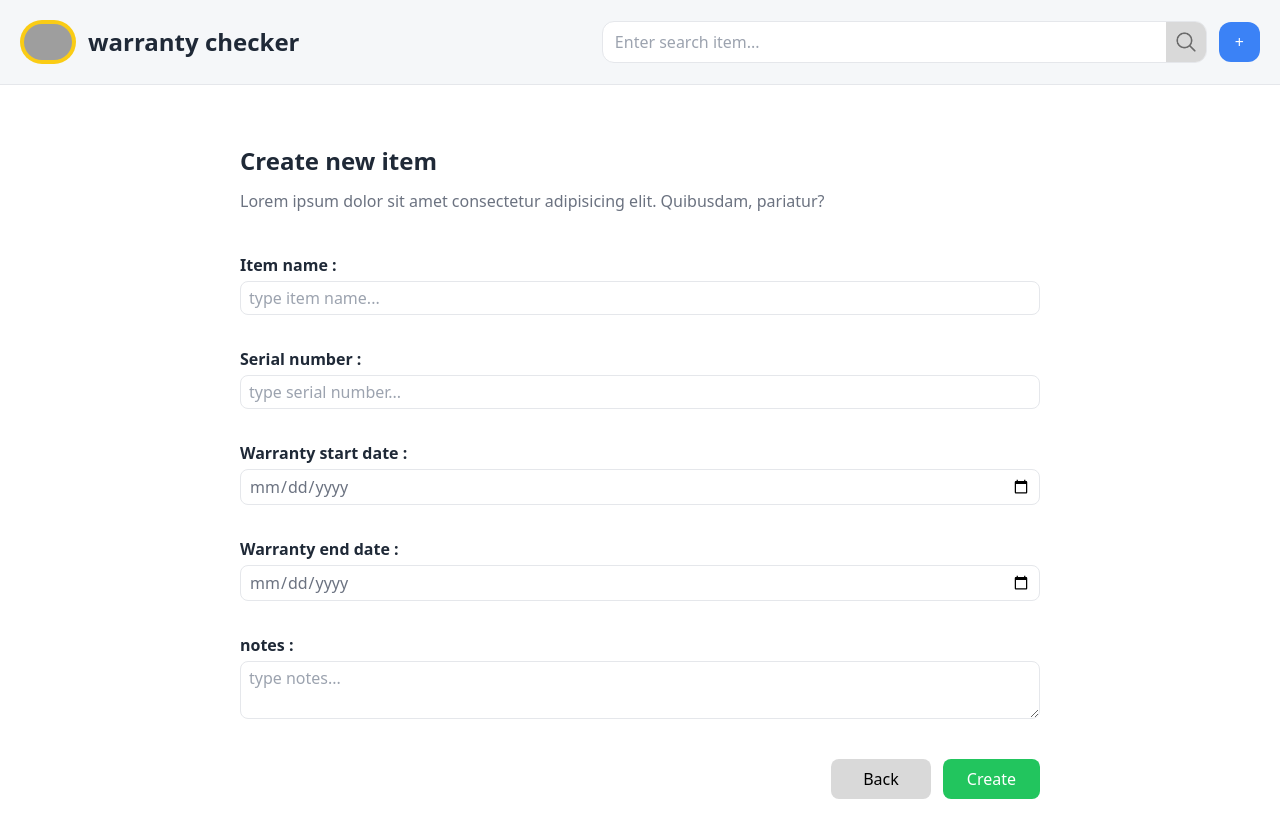
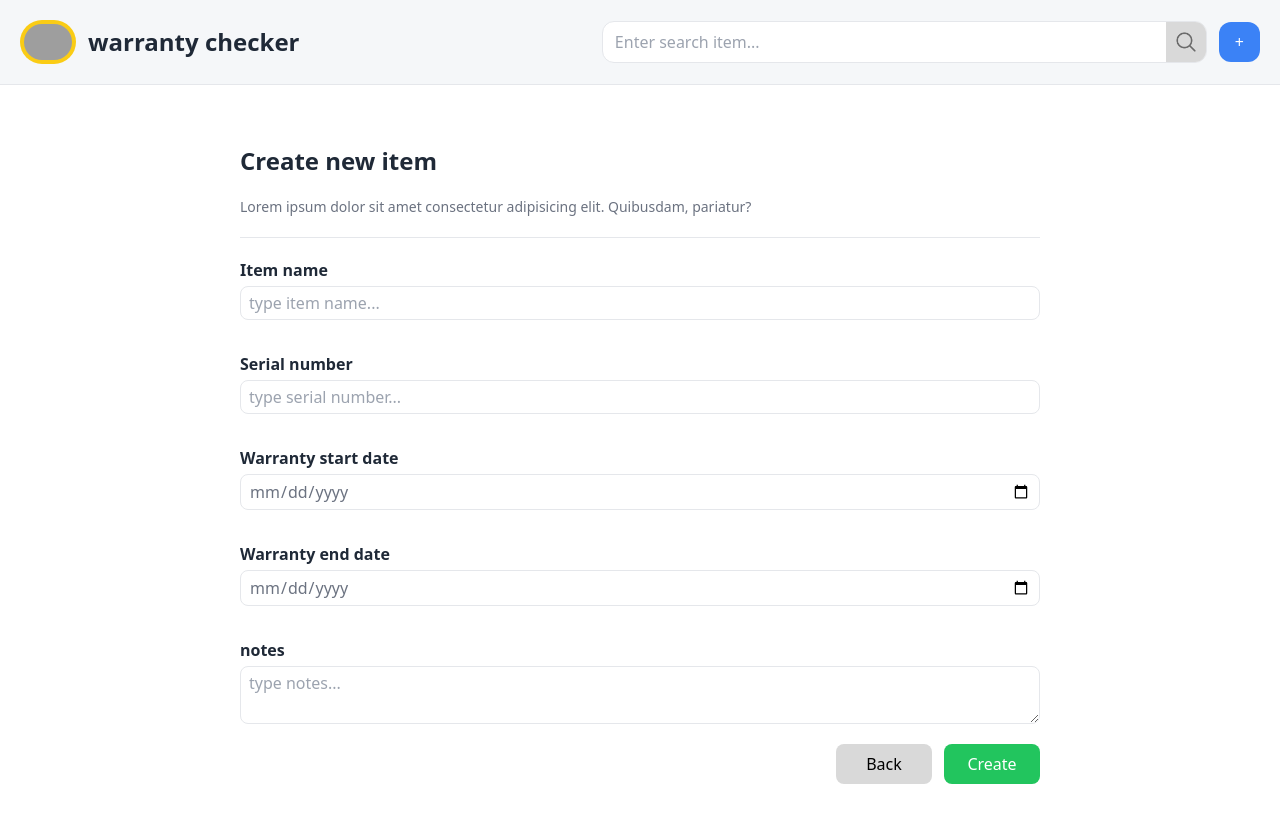
Before and after one commit to Zlatonn/warranty-checker, a React (Vite) app: page /create in a window 1280 px wide. Shown: the top 838 px of the page. Built offline with nearby package versions, Linux system fonts and the light colour scheme; grey boxes are pictures that could not be loaded.

Commit message:
style: edit style
- Item
- ItemCreate
- ItemDetail

```diff
--- a/src/components/item/Item.tsx
+++ b/src/components/item/Item.tsx
@@ -3,7 +3,7 @@ import { Link } from "react-router-dom";
 const Item = () => {
   return (
     <Link to="/detail">
-      <div className="flex justify-between p-3 border-[1px] bg-[#f5f7f9] rounded-xl cursor-pointer hover:shadow-lg duration-300">
+      <div className="flex justify-between p-3 border-[1px] bg-[#fff] rounded-xl cursor-pointer hover:shadow-lg duration-300">
         {/* Left content */}
         <div className="flex flex-col justify-between gap-2 sm:gap-3">
           <p className="text-sm text-gray-700">serial: XXXXXXXXXX</p>
--- a/src/pages/ItemCreate.tsx
+++ b/src/pages/ItemCreate.tsx
@@ -2,38 +2,39 @@ import { Link } from "react-router-dom";
 
 const ItemCreate = () => {
   return (
-    <div className="py-5 flex flex-col gap-10 lg:px-40">
-      <div className="flex flex-col gap-3">
+    <div className="py-5 flex flex-col gap-5 lg:px-40">
+      <div className="flex flex-col gap-5">
         <h1 className="text-2xl font-bold text-gray-800">Create new item</h1>
-        <p className="text-gray-500">Lorem ipsum dolor sit amet consectetur adipisicing elit. Quibusdam, pariatur?</p>
+        <p className="text-gray-500 text-sm lg:text-md">Lorem ipsum dolor sit amet consectetur adipisicing elit. Quibusdam, pariatur?</p>
+        <hr />
       </div>
       <div className="flex flex-col gap-8 text-gray-500">
         <div className="flex flex-col gap-1">
-          <p className="font-semibold text-gray-800">Item name : </p>
+          <p className="font-semibold text-gray-800">Item name</p>
           <input type="text" placeholder="type item name..." className="border-[1px] outline-none rounded-lg px-2 py-1" />
         </div>
         <div className="flex flex-col gap-1">
-          <p className="font-semibold text-gray-800">Serial number : </p>
+          <p className="font-semibold text-gray-800">Serial number</p>
           <input type="text" placeholder="type serial number..." className="border-[1px] outline-none rounded-lg px-2 py-1" />
         </div>
         <div className="flex flex-col gap-1">
-          <p className="font-semibold text-gray-800">Warranty start date : </p>
+          <p className="font-semibold text-gray-800">Warranty start date</p>
           <input type="date" className="border-[1px] outline-none rounded-lg px-2 py-1" />
         </div>
         <div className="flex flex-col gap-1">
-          <p className="font-semibold text-gray-800">Warranty end date : </p>
+          <p className="font-semibold text-gray-800">Warranty end date</p>
           <input type="date" className="border-[1px] outline-none rounded-lg px-2 py-1" />
         </div>
         <div className="flex flex-col gap-1">
-          <p className="font-semibold text-gray-800">notes : </p>
+          <p className="font-semibold text-gray-800">notes</p>
           <textarea placeholder="type notes..." className="border-[1px] outline-none rounded-lg px-2 py-1" />
         </div>
       </div>
       <div className="flex justify-end gap-3">
         <Link to="/">
-          <button className="px-8 py-2 bg-[#d9d9d9] rounded-lg">Back</button>
+          <button className="p-2 w-24 bg-[#d9d9d9] rounded-lg">Back</button>
         </Link>
-        <button className="px-6 py-2 bg-green-500 rounded-lg text-white">Create</button>
+        <button className="p-2 w-24 bg-green-500 rounded-lg text-white">Create</button>
       </div>
     </div>
   );
--- a/src/pages/ItemDetail.tsx
+++ b/src/pages/ItemDetail.tsx
@@ -3,11 +3,12 @@ import { Link } from "react-router-dom";
 const ItemDetail = () => {
   return (
     <div className="py-5 flex flex-col gap-10 lg:px-40">
-      <div className="flex flex-col gap-3">
+      <div className="flex flex-col gap-5">
         <h1 className="text-2xl font-bold text-gray-800">Edit item</h1>
-        <p className="text-gray-500">Lorem ipsum dolor sit amet consectetur adipisicing elit. Quibusdam, pariatur?</p>
+        <p className="text-gray-500 text-sm lg:text-md">Lorem ipsum dolor sit amet consectetur adipisicing elit. Quibusdam, pariatur?</p>
+        <hr />
       </div>
-      <div className="flex flex-col gap-8 text-gray-500">
+      <div className="flex flex-col gap-5 text-gray-500">
         <div className="flex flex-col gap-1">
           <p className="font-semibold text-gray-800">Item name : </p>
           <input type="text" placeholder="type item name..." className="border-[1px] outline-none rounded-lg px-2 py-1" />
@@ -31,10 +32,10 @@ const ItemDetail = () => {
       </div>
       <div className="flex justify-end gap-3">
         <Link to="/">
-          <button className="px-8 py-2 bg-[#d9d9d9] rounded-lg">Back</button>
+          <button className="p-2 w-24 bg-[#d9d9d9] rounded-lg">Back</button>
         </Link>
-        <button className="px-6 py-2 bg-red-500 rounded-lg  text-white">Delete</button>
-        <button className="px-6 py-2 bg-blue-500 rounded-lg text-white">Update</button>
+        <button className="p-2 w-24 bg-red-500 rounded-lg  text-white">Delete</button>
+        <button className="p-2 w-24 bg-blue-500 rounded-lg text-white">Edit</button>
       </div>
     </div>
   );
```
